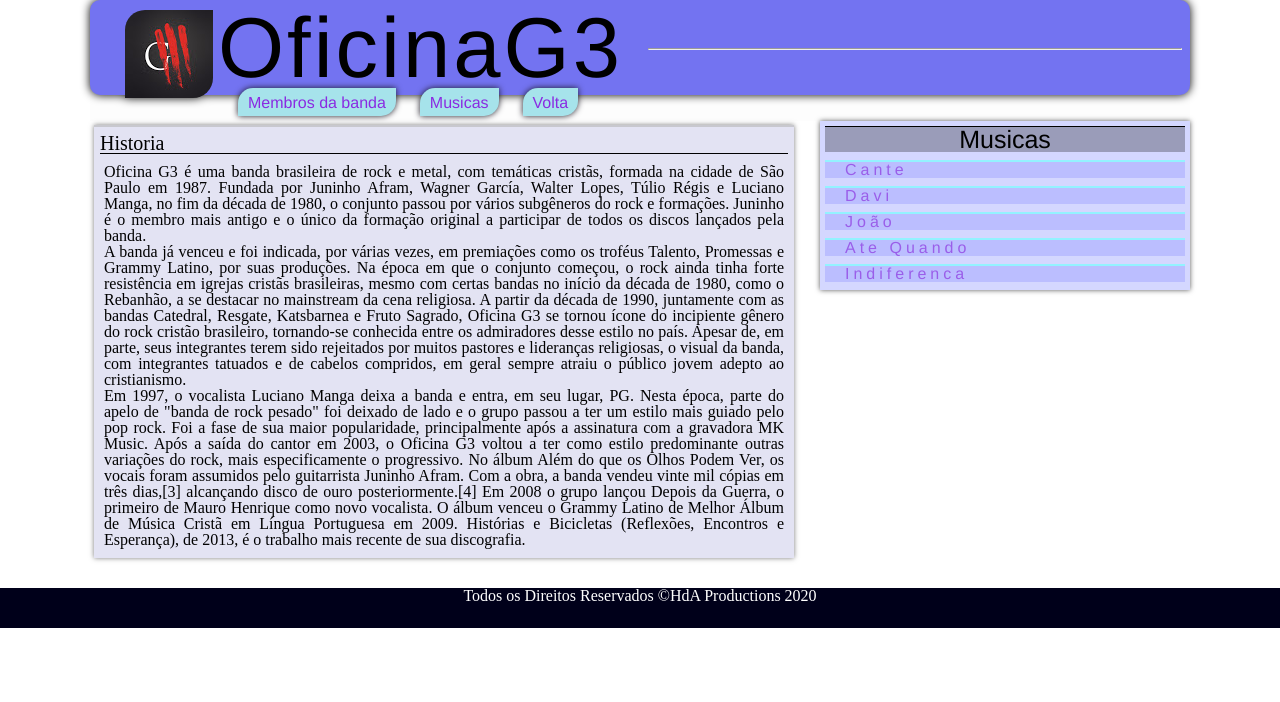
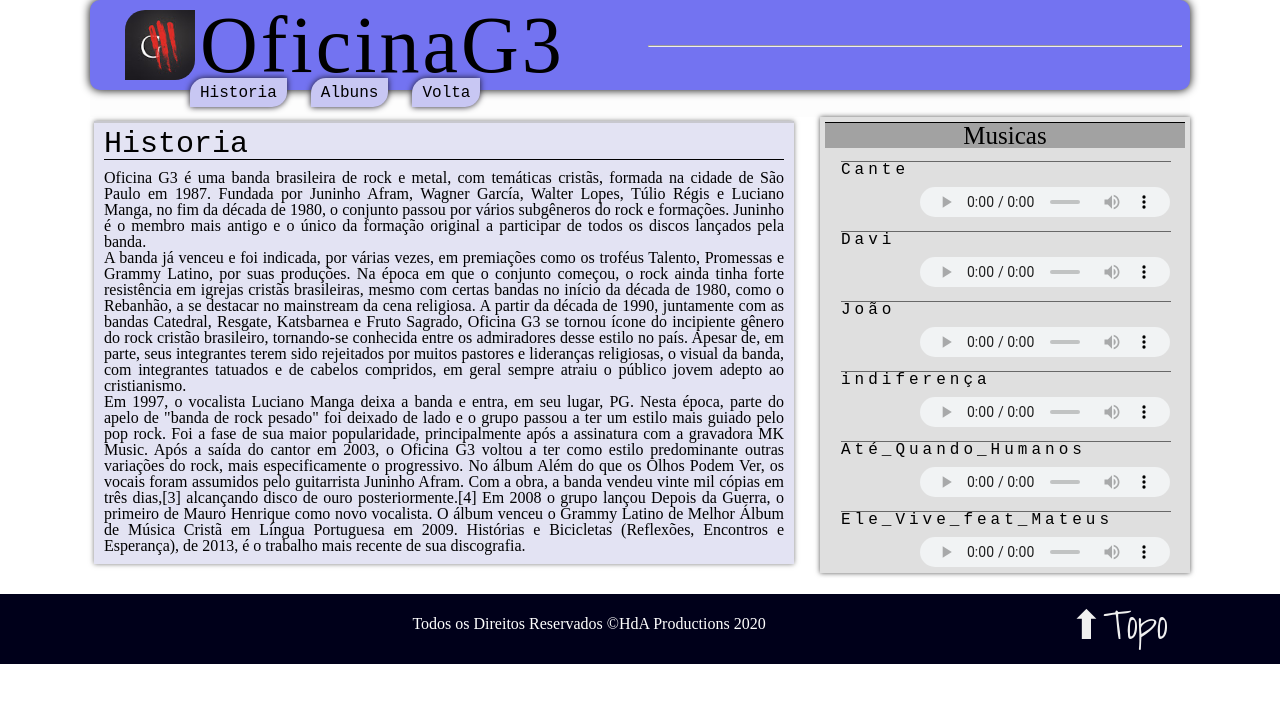
Before and after one commit to ProjetoWeb12/WebSiteMusica, a plain HTML site: page html/OficinaG3.html in a window 1280 px wide. Drawn offline with Linux system fonts and the light colour scheme; a web font is replaced by a local one.

Commit message:
Colocando a pagina Albuns e atualizações visuais

```diff
--- a/css/StyleEwerton.css
+++ b/css/StyleEwerton.css
@@ -10,28 +10,28 @@
 
     text-decoration: none;
 
-    font-family: 'Franklin Gothic Medium'
+
 }
 .ancora{
 
-
+    font-family: 'Syne Mono', monospace;
     margin-left: 20px;
     -webkit-filter: drop-shadow(0px 0px 3px rgba(213, 196, 255, 0.747));
     filter: drop-shadow(0px 0px 3px  rgb(28, 25, 37));
-    background: rgb(166, 227, 235);
+    background: rgb(200, 199, 243);
     padding-top: 6px;
     padding-bottom: 5px;
     padding-left: 10px;
     padding-right: 10px;
     border-radius: 15px 0px 15px 0px;
-    color: blueviolet;
+    color: black
 
 
 
 }
 .ancora:hover{
-    background: black;
-    color: rgb(166, 227, 235);
+    background-image: linear-gradient(to right,  rgb(200, 199, 243), rgb(116, 114, 233));
+    color: black;
 
 
 }
@@ -39,10 +39,12 @@
     display: inline-block;
     margin-bottom   : 10px;
     margin-top: 0px;
+    position: relative;top: -6px ;left: 80px;
+
 }
 .tituloTopo{
-    font-size: 85px;
-    font-family: 'Franklin Gothic Medium';
+    font-size: 80px;
+    font-family: 'Syne Mono';
     background: rgb(115, 115, 241);
     padding: 5px 5px 5px 5px;
     padding-left: 30px;
@@ -52,18 +54,72 @@
     letter-spacing: 3px;
     height: auto;
 
+
 }
 .imgTopo{
     float: left;
    border-radius: 20px 0px 20px 0px;
    margin :5px;
+   max-width: 70px;
+   max-height: 70px;
+   width: auto;
+   height: auto;
 
 
+}
+.Albuns{
+    float: left;
+    border-radius: 20px 0px 20px 0px;
+    box-shadow: 0px 0px 5px rgb(124, 124, 124);
+    margin :5px;
+    max-width: 100px;
+    max-height: 100px;
+    width: auto;
+    height: auto;
+
+}
+.musicaAlbuns{
+    margin-left: 110px;
+}
+.playlistAlbuns{
+    margin: 45px;
+    box-shadow: 1px 1px 5px rgb(88, 88, 88);
+
+
+}
+.playlistAlbuns:hover{
+
+    -webkit-filter: brightness(100%);
+    filter: brightness(110%);
+}
+.AncoraAlbuns{
+    color: black;
+    font-family: 'Syne Mono';
+
+
+}
+.AncoraAlbunsLista{
+    background-color: rgba(141, 141, 141, 0.438);
+    padding: 4px;
+    border-top: 1px solid black;
+    border-radius: 0px 0px 10px 10px;
+    margin: 10px;
+    margin-bottom: 15px;
+    color: black;
+
+}
+.volta{
+    font-size: 40px;
+    position:relative;top: 10px;left: 300px;
+    font-family: 'Shadows Into Light', cursive;
+    color: rgb(240, 240, 240);
+    height: 40px;
 
 }
 .secao{
     height: auto;
     width: 700px;
+
     background: rgb(227, 227, 243);
     float: left;
     border-top: 2px solid rgba(189, 189, 189, 0.671);
@@ -78,34 +134,28 @@
     padding: 10px;
 }
 .titulisOfi{
-    font-size: 20px;
+    font-size: 30px;
     border-bottom: 1px solid black;
-    margin-left: 6px;
-    margin-right: 6px;
+    margin-left: 10px;
+    margin-right: 10px;
     margin-top: 6px;
-}
-footer{
-	padding-top: 10px;
-	height: 40px;
-	width: 100%;
-	background-color: #00001a;
-	color: white;
-    text-align: center;
-    clear: both;
-    margin-top: 30px;
+    font-family: 'Syne Mono', monospace;
 }
 
+
 .barraLateral{
+
     width: 370px;
+
     height: auto;
-    background-color: rgb(212, 215, 255);
+    background-color: rgb(223, 223, 223);
     float: right;
     box-shadow: 0px 0px 5px rgb(88, 88, 88);
 
 }
 .MusicaTitulo{
     font-size: 25px;
-    font-family: 'Franklin Gothic Medium', 'Arial Narrow', Arial, sans-serif;
+    font-family: 'Syne Mono';
     margin: 5px;
     text-align: center;
     background-color: rgba(0, 0, 0, 0.274);
@@ -113,10 +163,14 @@
 
 }
 .Musica{
-    color: rgb(154, 94, 233);
+    color: black;
     letter-spacing: 4px;
     margin-left: 20px;
-
+    margin-right: 20px;
+    margin-bottom: 20px;
+    border-top:1px solid rgb(104, 104, 104);
+    font-family: 'Syne Mono', monospace;;
+    position: relative ;top :8px ;left: 1px;
 
 }
 .Musica:hover{
@@ -127,15 +181,36 @@
 }
 ol li{
 
-    background-color: rgba(0, 0, 255, 0.116);
-    margin: 8px 5px 8px 5px ;
-    border-top: 2px solid rgb(147, 242, 255);
+    background-color: rgba(189, 189, 228, 0.116);
+    margin: 8px 5px 8px 30px ;
+    position: relative ;top :8px ;left: 1px;
+    list-style: decimal;
+    list-style-position: inside;
+}
+audio{
+    max-width: 250px;
+    min-width: 100px;
+    position: relative;top: -3px; left: 100px;
+    height: 30px;
 
 }
+
+
 hr{
     float: right;
     width: 50%;
+
     margin-right: 3px;
     background-color: black;
 
 }
+footer{
+	padding-top: 10px;
+	height: 70px;
+	width: 100%;
+	background-color: #00001a;
+	color: white;
+    text-align: center;
+    clear: both;
+    margin-top: 30px;
+}
--- a/html/OficinaG3.html
+++ b/html/OficinaG3.html
@@ -2,6 +2,8 @@
 <html>
 <head>
     <meta charset="UTF-8">
+    <link href="https://fonts.googleapis.com/css2?family=Syne+Mono&display=swap" rel="stylesheet">
+    <link href="https://fonts.googleapis.com/css2?family=Shadows+Into+Light&display=swap" rel="stylesheet">
     <meta name="viewport" content="width=device-width, initial-scale=1.0">
     <link rel="stylesheet" href="../css/StyleEwerton.css">
     <link rel="stylesheet" href="../css/reset.css">
@@ -12,15 +14,15 @@
     <div class="invelope">
 
         <div class="Topo">
-            <header>
+            <header id="Topo">
 
                 <h1 class="tituloTopo"> <hr><img class="imgTopo" src="../img/EwertonIMG/OficinaG3.jpg" alt="">  OficinaG3</h1>
                 <div>
                     <nav>
                         <ul>
-                            <li class="menu"><a class="ancora" href="#">Membros da banda</a></li>
-                            <li class="menu"><a class="ancora" href="#">Musicas</a></li>
-                            <li class="menu"><a class="ancora" href="#">Volta</a></li>
+                            <li class="menu"><a class="ancora" href="../html/OficinaG3.html">Historia</a></li>
+                            <li class="menu"><a class="ancora" href="../html/Albuns.html">Albuns</a></li>
+                            <li class="menu"><a class="ancora" href="../index.html">Volta</a></li>
                         </ul>
                     </nav>
                 </div>
@@ -46,13 +48,45 @@
         <div class="barraLateral">
            <aside>
                <h2 class="MusicaTitulo">Musicas</h2>
-                <ol>
-                <!--Baixar musicas parea coloca aqui-->
-                    <li><a class="Musica" href="#"> Cante </a></li>
-                    <li><a class="Musica" href="#"> Davi</a></li>
-                    <li><a class="Musica" href="#"> João</a></li>
-                    <li><a class="Musica" href="#"> Ate Quando</a></li>
-                    <li><a class="Musica" href="#"> Indiferenca</a></li>
+                <ol >
+                    <!--Baixar musicas parea coloca aqui-->
+
+                    <h4 class="Musica">Cante</h4>
+                    <audio preolad="metadata" controls pause loop>
+                        <source  src="../MuicasOficinaG3/Oficina_G3_Cante_feat_Mateus_Asato_PG_e_Walter_Lopes.mp3" type="audio/mp3"><!--<li><a class="Musica" href="#"> Cante </a></li>-->
+
+                    </audio>
+
+                    <h4 class="Musica">Davi</h4>
+                    <audio preolad="metadata" controls pause loop>
+                        <source  src="../MuicasOficinaG3/Oficina_G3_-_Acústico_-_03_Davi.mp3" type="audio/mp3"><!--<li><a class="Musica" href="#"> Cante </a></li>-->
+
+                    </audio>
+
+                    <h4 class="Musica">João</h4>
+                    <audio preolad="metadata" controls pause loop>
+                        <source  src="../MuicasOficinaG3/Oficina_G3_João.mp3" type="audio/mp3"><!--<li><a class="Musica" href="#"> Cante </a></li>-->
+
+                    </audio>
+
+                    <h4 class="Musica">indiferença</h4>
+                    <audio preolad="metadata" controls pause loop>
+                     <source  src="../MuicasOficinaG3/Oficina_G3_indiferença_feat_Mateus_Asato_PG_e_Walter_Lopes.mp3" type="audio/mp3"><!--<li><a class="Musica" href="#"> Cante </a></li>-->
+
+                    </audio>
+
+                    <h4 class="Musica">Até_Quando_Humanos</h4>
+                    <audio preolad="metadata" controls pause loop>
+                     <source  src="../MuicasOficinaG3/Oficina_G3_Até_Quando_Humanos_feat_Mateus_Asato_PG_e_Walter_Lopes.mp3" type="audio/mp3"><!--<li><a class="Musica" href="#"> Cante </a></li>-->
+
+                    </audio>
+
+                    <h4 class="Musica">Ele_Vive_feat_Mateus</h4>
+                    <audio preolad="metadata" controls pause loop>
+                     <source  src="../MuicasOficinaG3/Oficina_G3_Ele_Vive_feat_Mateus_Asato_PG_e_Walter_Lopes.mp3" type="audio/mp3"><!--<li><a class="Musica" href="#"> Cante </a></li>-->
+
+                    </audio>
+
                 </ol>
 
            </aside>
@@ -63,6 +97,6 @@
 
 
     </div>
-      <footer>Todos os Direitos Reservados &copy;HdA Productions 2020</footer>
+    <footer>Todos os Direitos Reservados &copy;HdA Productions 2020 <a class="volta" href="#Topo">&#11014;Topo</a></footer>
 </body>
 </html>
```
Also changed, not shown: html/Albuns.html (added, +95 -0 lines), img/EwertonIMG/albunGospelCollection.webp (added), 6 other files.
